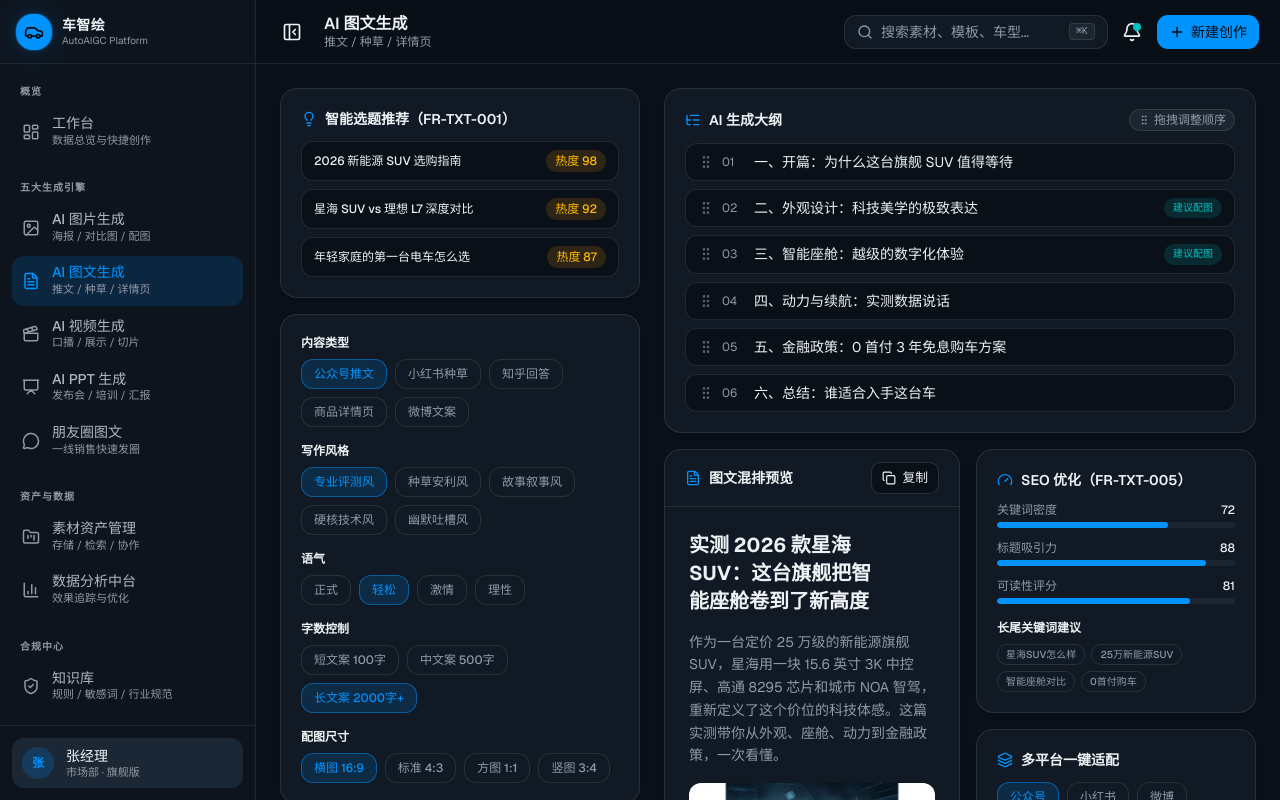
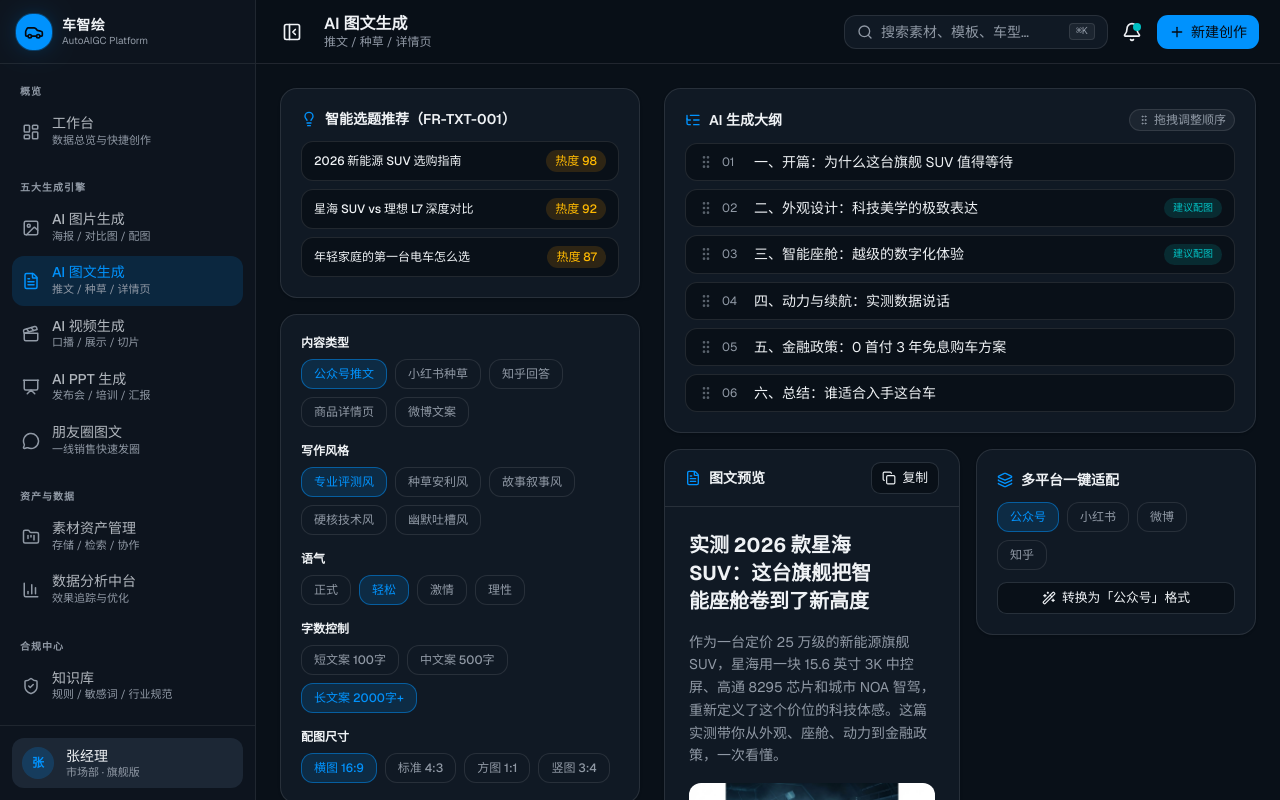
Before and after one commit to yangyang0723-ai/autoaigc, a Next.js app: page /text in a window 1280 px wide. Shown: the top 800 px of the page. Built offline with nearby package versions, Linux system fonts and the light colour scheme.

Commit message:
refactor: streamline TextPage component and remove SEO optimization section

```diff
--- a/app/text/page.tsx
+++ b/app/text/page.tsx
@@ -73,7 +73,6 @@ export default function TextPage() {
   const [copied, setCopied] = useState(false)
   const [converting, setConverting] = useState(false)
   const [convertedTo, setConvertedTo] = useState<string | null>(null)
-  const [copiedKeyword, setCopiedKeyword] = useState<string | null>(null)
 
   const articleText = `实测 2026 款星海 SUV：这台旗舰把智能座舱卷到了新高度
 
@@ -95,13 +94,6 @@ export default function TextPage() {
     copyText(articleText, () => {
       setCopied(true)
       setTimeout(() => setCopied(false), 1800)
-    })
-  }
-
-  function handleCopyKeyword(k: string) {
-    copyText(k, () => {
-      setCopiedKeyword(k)
-      setTimeout(() => setCopiedKeyword((cur) => (cur === k ? null : cur)), 1500)
     })
   }
 
@@ -289,7 +281,7 @@ export default function TextPage() {
             <div className="flex items-center justify-between border-b border-border px-5 py-3">
               <div className="flex items-center gap-2 text-sm font-semibold">
                 <FileText className="size-4 text-primary" />
-                图文混排预览
+                图文预览
               </div>
               <Button
                 variant="outline"
@@ -341,39 +333,6 @@ export default function TextPage() {
           </Card>
 
           <div className="flex flex-col gap-4">
-            <Card className="p-5">
-              <div className="mb-3 flex items-center gap-2 text-sm font-semibold">
-                <Gauge className="size-4 text-primary" />
-                SEO 优化（FR-TXT-005）
-              </div>
-              <div className="space-y-3">
-                <SeoBar label="关键词密度" value={72} />
-                <SeoBar label="标题吸引力" value={88} />
-                <SeoBar label="可读性评分" value={81} />
-              </div>
-              <div className="mt-4">
-                <p className="mb-2 text-xs font-semibold">长尾关键词建议</p>
-                <div className="flex flex-wrap gap-1.5">
-                  {['星海SUV怎么样', '25万新能源SUV', '智能座舱对比', '0首付购车'].map((k) => (
-                    <button
-                      key={k}
-                      type="button"
-                      onClick={() => handleCopyKeyword(k)}
-                      className={cn(
-                        'inline-flex items-center gap-1 rounded-md border px-2 py-0.5 text-[10px] font-medium transition-colors active:scale-95',
-                        copiedKeyword === k
-                          ? 'border-primary/50 bg-primary/15 text-primary'
-                          : 'border-border text-muted-foreground hover:border-primary/40 hover:text-foreground',
-                      )}
-                    >
-                      {copiedKeyword === k && <CheckCircle2 className="size-3" />}
-                      {copiedKeyword === k ? '已复制' : k}
-                    </button>
-                  ))}
-                </div>
-              </div>
-            </Card>
-
             <Card className="p-5">
               <div className="mb-3 flex items-center gap-2 text-sm font-semibold">
                 <Layers className="size-4 text-primary" />
@@ -551,17 +510,3 @@ function GenerationProcess({ step }: { step: number }) {
     </Card>
   )
 }
-
-function SeoBar({ label, value }: { label: string; value: number }) {
-  return (
-    <div>
-      <div className="mb-1 flex items-center justify-between text-xs">
-        <span className="text-muted-foreground">{label}</span>
-        <span className="font-medium">{value}</span>
-      </div>
-      <div className="h-1.5 overflow-hidden rounded-full bg-muted">
-        <div className="h-full rounded-full bg-primary" style={{ width: `${value}%` }} />
-      </div>
-    </div>
-  )
-}
```
